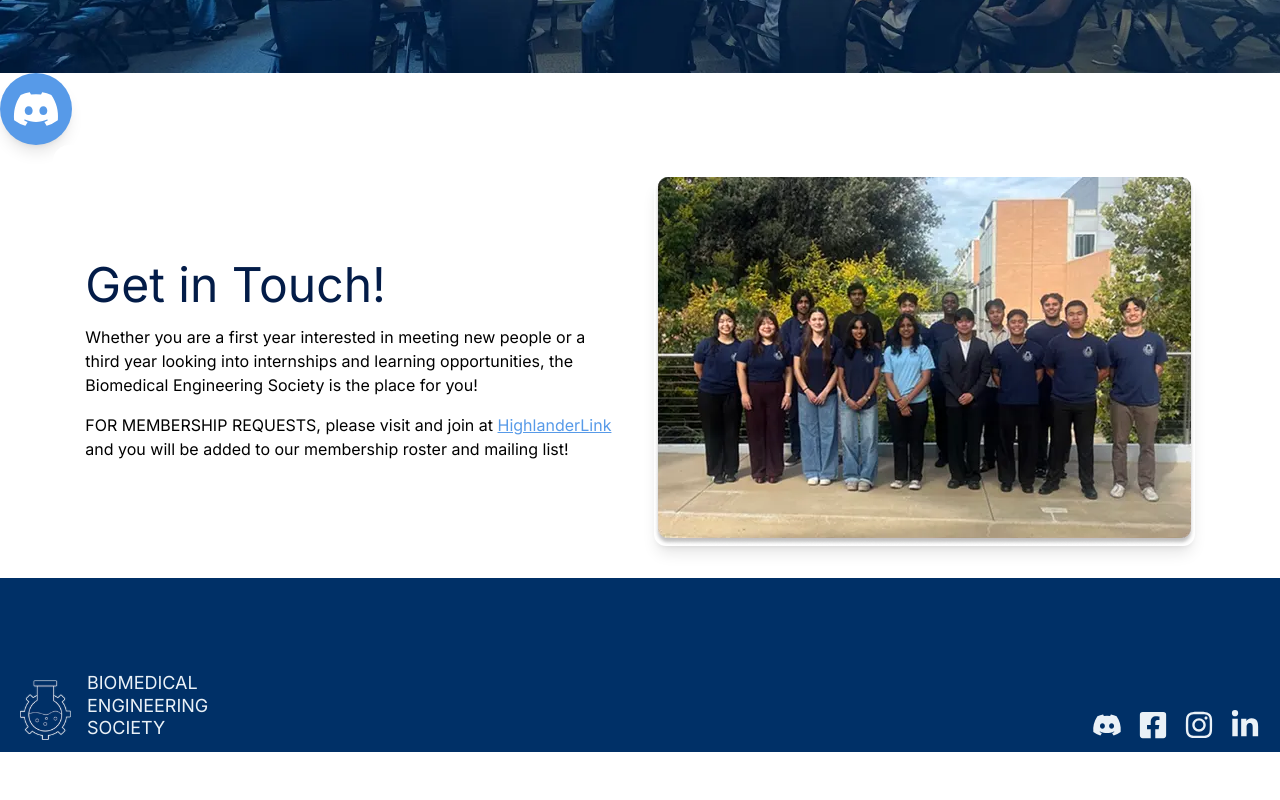
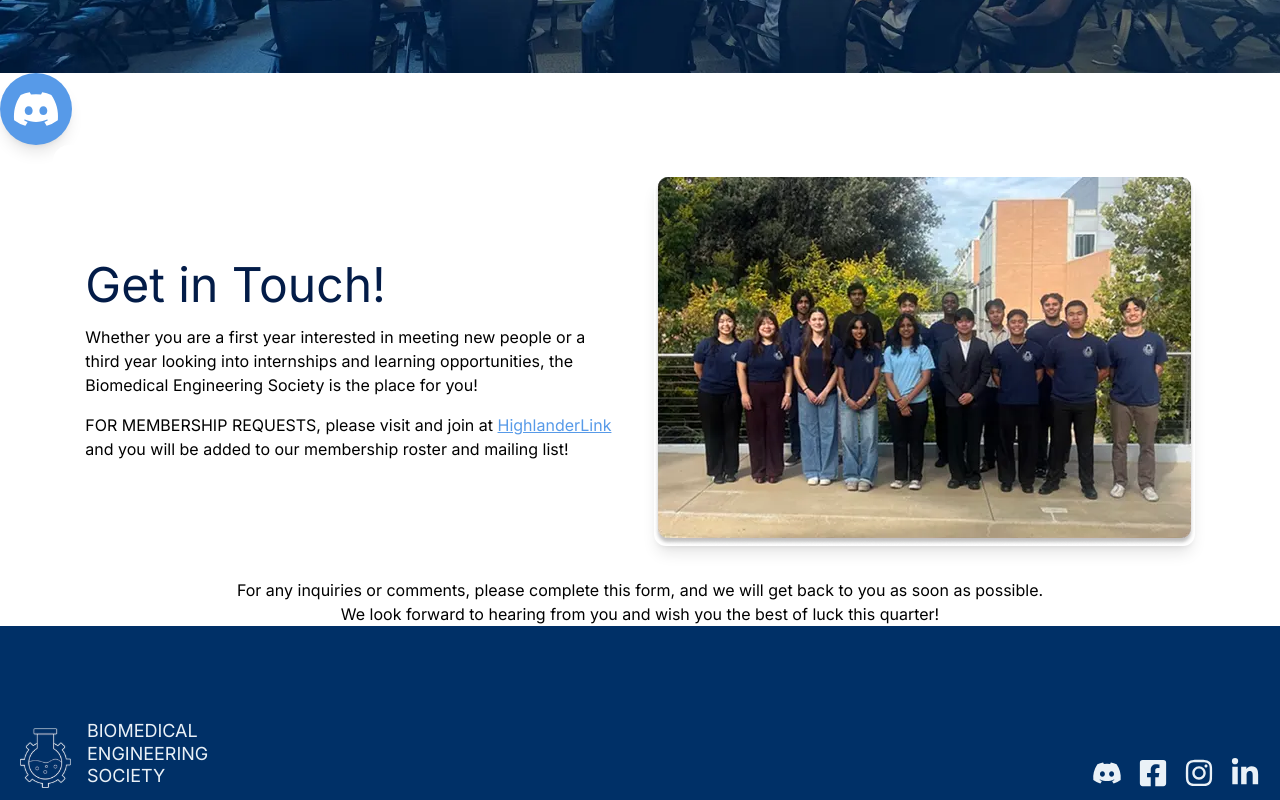
Before and after one commit to acm-ucr/bmes-website, a Next.js app: page /contact in a window 1280 px wide. Shown: the part 341-1141 px from the top of the page. Before the commit the page ends 1093 px from the top, so only its background shows below. Built offline with nearby package versions, Linux system fonts and the light colour scheme.

Commit message:
added text

```diff
--- a/src/app/contact/page.tsx
+++ b/src/app/contact/page.tsx
@@ -3,6 +3,7 @@ import contactHeader from "@/public/headers/contactHeader.webp";
 import SocialButton from "@/components/SocialButton";
 import { FaDiscord } from "react-icons/fa";
 import GetInTouch from "@/components/contact/GetInTouch";
+import ContactForm from "@/components/contact/ContactForm";
 
 const Contact = () => {
   return (
@@ -13,6 +14,7 @@ const Contact = () => {
         icon={FaDiscord}
       />
       <GetInTouch />
+      <ContactForm />
     </div>
   );
 };
--- a/src/components/contact/ContactForm.tsx
+++ b/src/components/contact/ContactForm.tsx
@@ -0,0 +1,19 @@
+const ContactForm = () => {
+    return (
+        <>
+        <div className="flex flex-col items-center justify-center">
+            <div>
+                For any inquiries or comments, please complete this form, and we will get back
+                to you as soon as possible.
+            </div>
+
+            <div>
+                We look forward to hearing from you and wish
+                you the best of luck this quarter!
+            </div>
+        </div>
+        </>
+    );
+};
+
+export default ContactForm;
```
